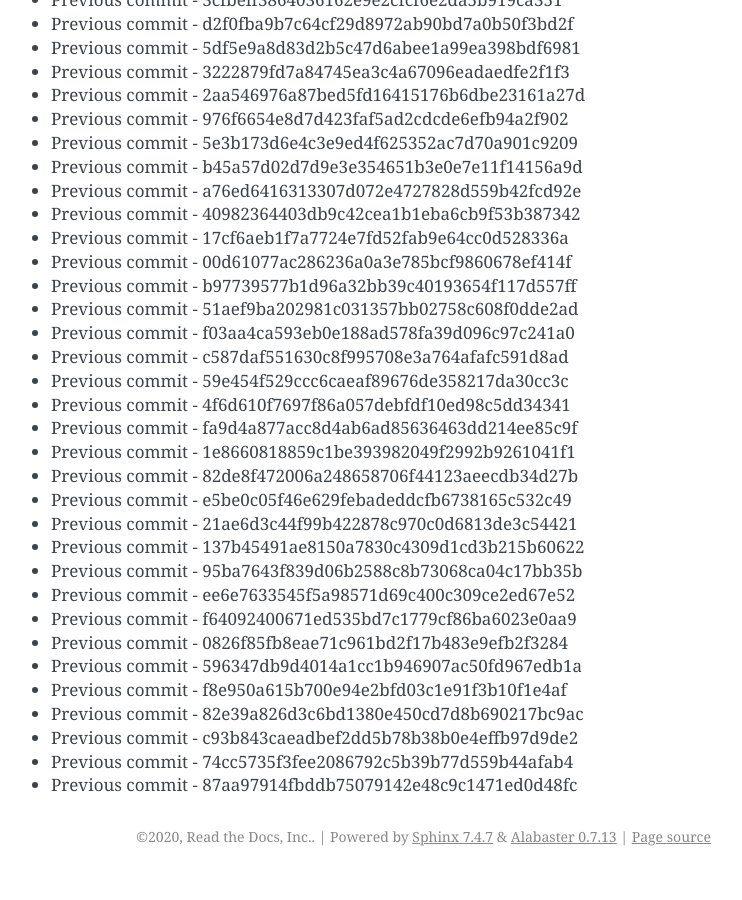
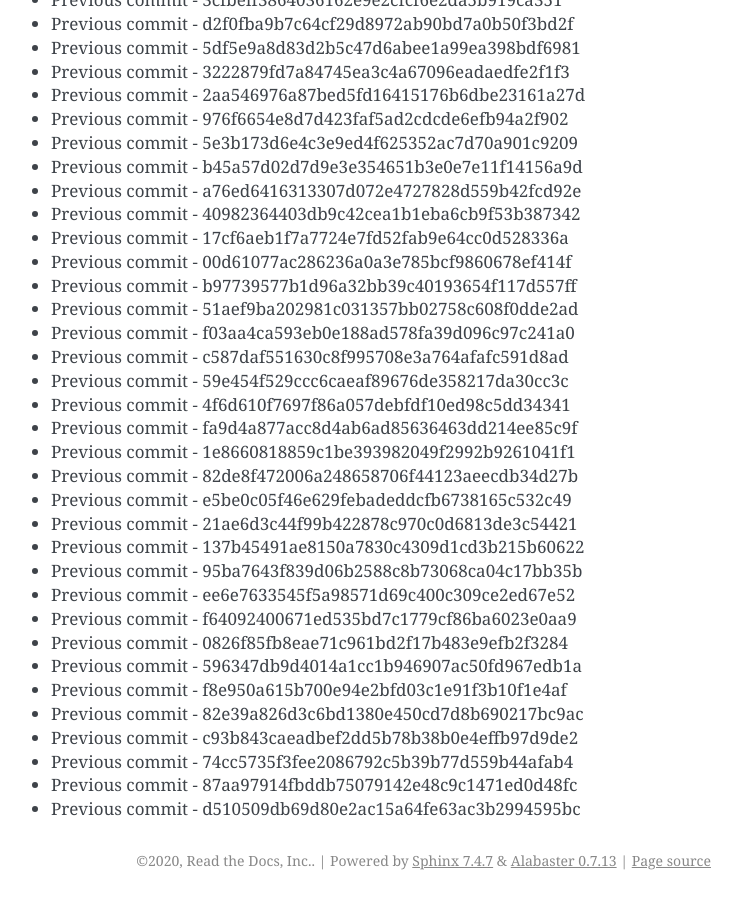
Before and after one commit to readthedocs/rtd-git-stresstest, a Sphinx documentation site: the page built from docs/updates.rst, in a window 1280 px wide and 900 px high, scrolled down 105790 px. Shown: the whole window, without its empty margins (399-1141 px from the left). Built offline with Sphinx 7.4.7, drawn with Linux system fonts in a browser that asks for light colours; before the commit the page ends 106666 px from its top, so only the background shows below that.

Commit message:
Generating commit from previous: d510509db69d80e2ac15a64fe63ac3b2994595bc

```diff
--- a/docs/updates.rst
+++ b/docs/updates.rst
@@ -4477,3 +4477,4 @@ It can be tested for any performance characteristics.
 * Previous commit - c93b843caeadbef2dd5b78b38b0e4effb97d9de2
 * Previous commit - 74cc5735f3fee2086792c5b39b77d559b44afab4
 * Previous commit - 87aa97914fbddb75079142e48c9c1471ed0d48fc
+* Previous commit - d510509db69d80e2ac15a64fe63ac3b2994595bc
```
